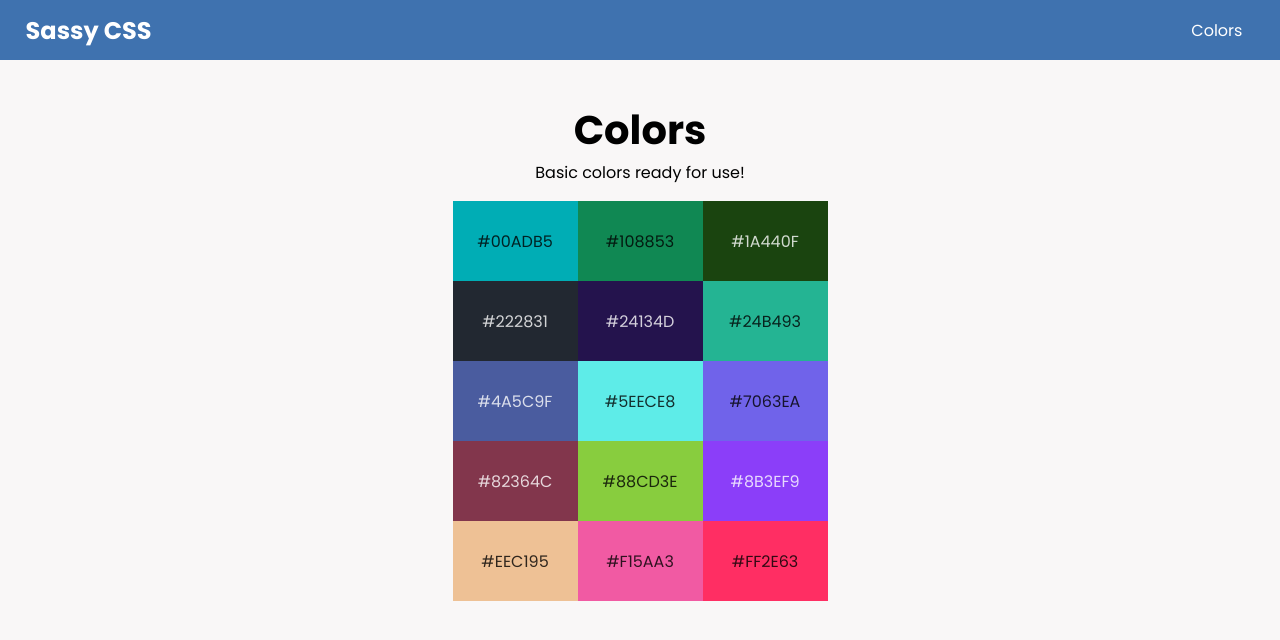
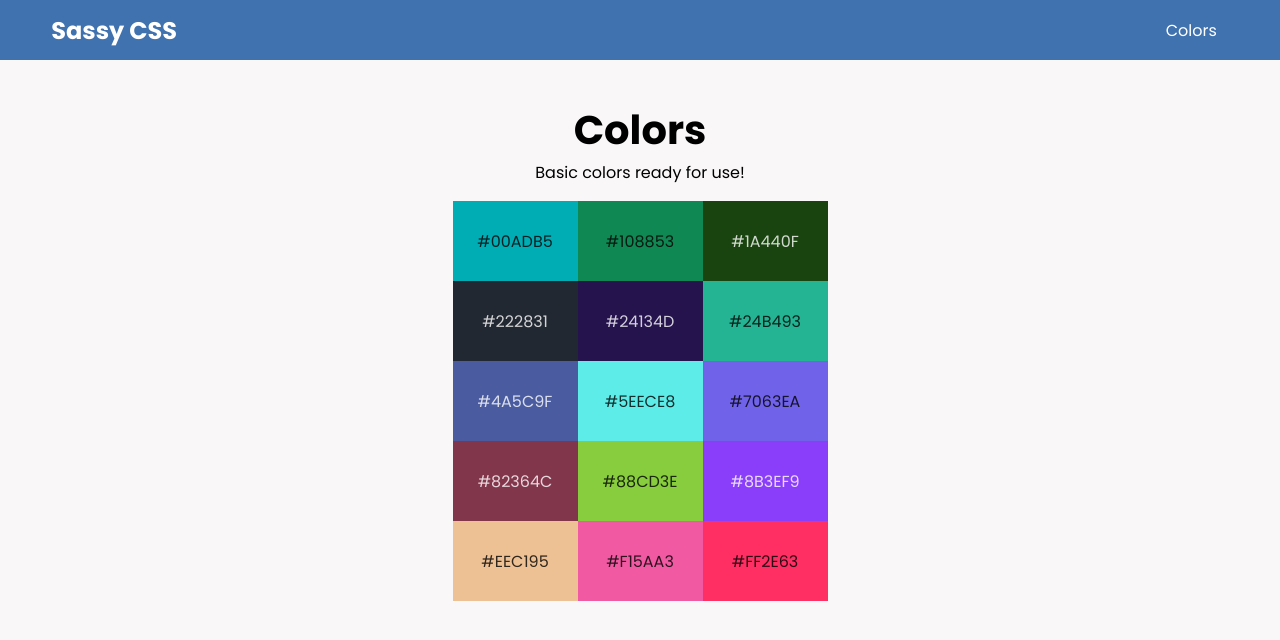
Before and after one commit to moonbamijam/sassy-css, a React (Vite) app: page / in a window 1280 px wide. Shown: the top 640 px of the page. Built offline with nearby package versions, Linux system fonts and the light colour scheme; a web font is replaced by a local one.

Commit message:
feat: update padding by vw in header

```diff
--- a/src/styles/globals.scss
+++ b/src/styles/globals.scss
@@ -18,5 +18,4 @@ html {
 
 body {
   background-color: $background;
-  height: 1500px;
 }
--- a/src/styles/media-query.scss
+++ b/src/styles/media-query.scss
@@ -2,8 +2,8 @@
   width: 100%;
   margin-left: auto;
   margin-right: auto;
-  padding-left: 2vw;
-  padding-right: 2vw;
+  padding-left: 4vw;
+  padding-right: 4vw;
 }
 
 @media (min-width: 475px) {
```
